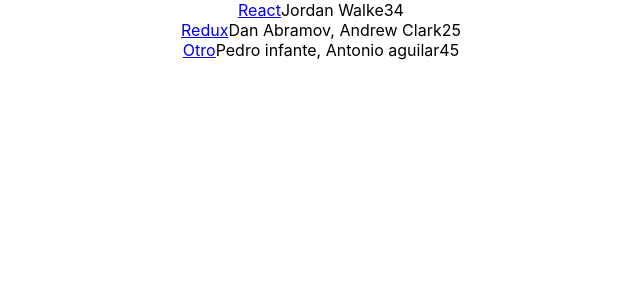
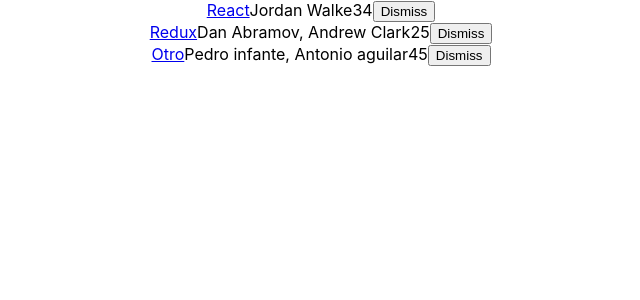
Before and after one commit to dagofonseca/hacker-news, a React (Create React App) app: page / in a window 1280 px wide. Shown: the top 300 px of the page, without its empty margins (319-959 px from the left). Built offline with nearby package versions, Linux system fonts and the light colour scheme.

Commit message:
unidirectional data flow

```diff
--- a/src/App.js
+++ b/src/App.js
@@ -33,8 +33,16 @@
     super(props);
 
     this.state = {
-      list: list,
+      list,
     };
+
+    this.onDismiss = this.onDismiss.bind(this);
+  }
+
+  onDismiss(id) {
+    const isNotId = item => item.objectID !== id;
+    const updatedList = this.state.list.filter(isNotId);
+    this.setState({ list: updatedList });
   }
 
   render() {
@@ -48,6 +56,15 @@
             <span>{item.author}</span>
             <span>{item.num_comments}</span>
             <span>{item.points}</span>
+            <span>
+              <button
+                onClick={() => this.onDismiss(item.objectID)}
+                type="button"
+              >
+                Dismiss
+              </button>
+            </span>
+
           </div>
         )}
       </div>
```
